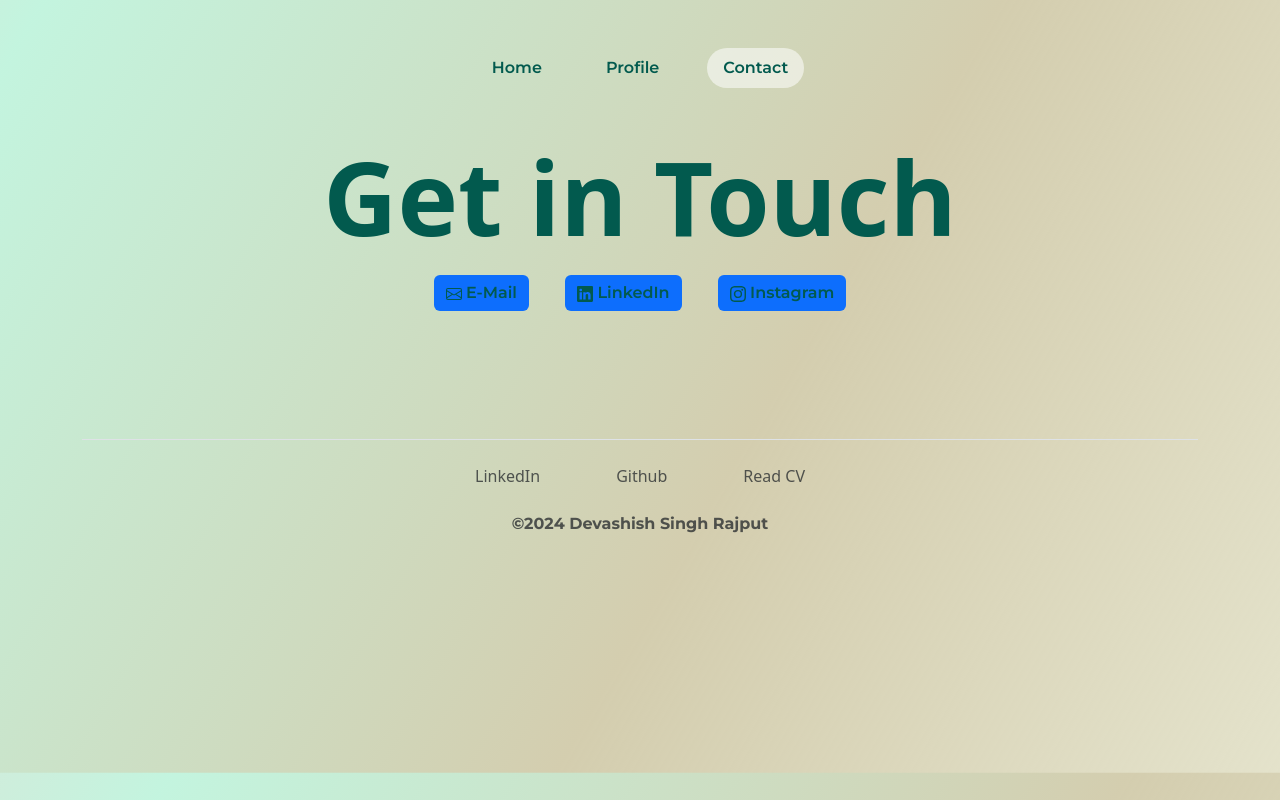
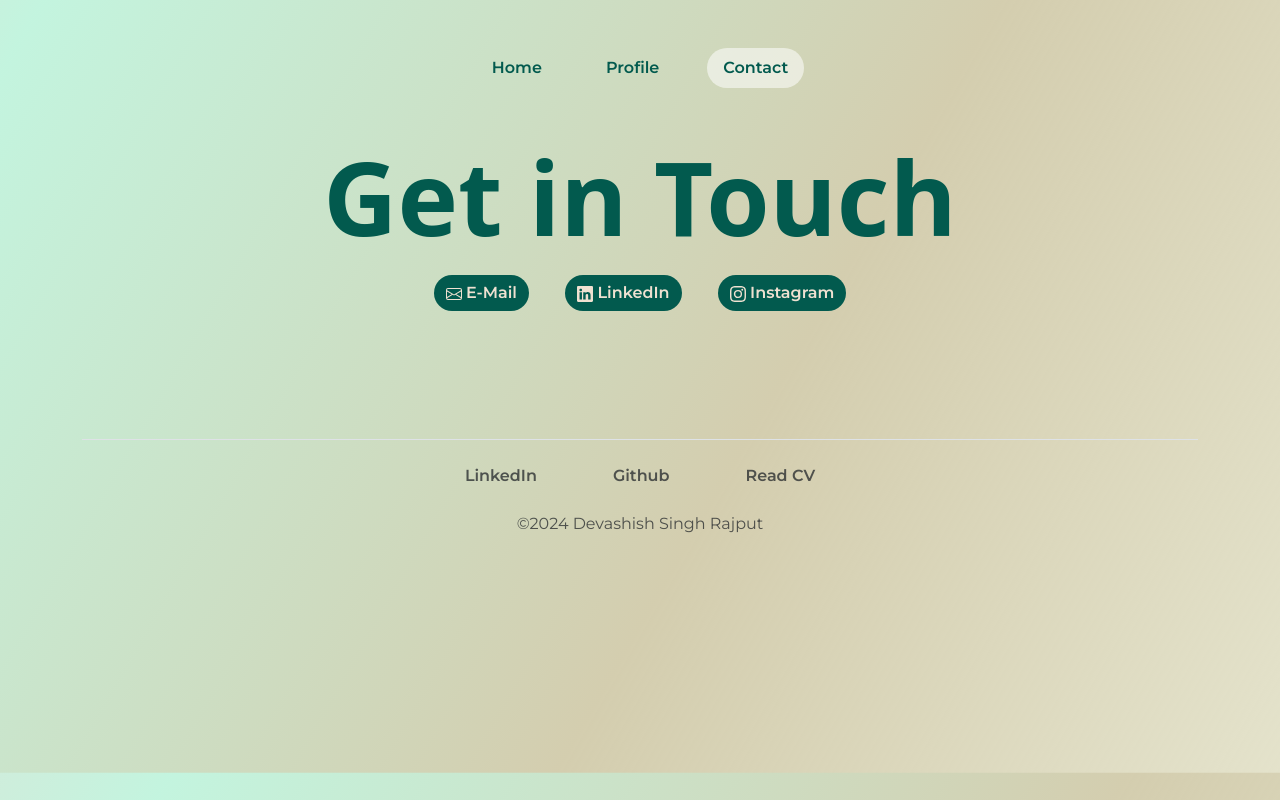
Before and after one commit to devashish0818/PersonalSite, a plain HTML site: page index.html in a window 1280 px wide. Both pictures are taken after a click on the tab "Contact". Drawn offline with nearby package versions, Linux system fonts and the light colour scheme; a web font is replaced by a local one.

Commit message:
Update style.css
contact page updated

```diff
--- a/style.css
+++ b/style.css
@@ -99,6 +99,8 @@ p{
     font-weight: bold;
     color: rgb(76, 103, 99);
 }
+
+
 
 a{
     margin-left: 30px;
@@ -212,22 +214,20 @@ h4.display-4{
     text-decoration: none;
 }
 
-/* .project2 .project-container{
-    background-color: aqua;
+.copyrigth{
+    font-weight: normal;
 }
 
-.project3 .project-container{
-    background-color: aqua;
+.contact a.btn{
+    border-radius: 64px;
+    background-color: rgb(2, 90, 78);
+    color: #EFE1D1;
 }
 
-.project4 .project-container{
-    background-color: aqua;
+.footer a{
+    font-weight: 600;
+    font-family: "Montserrat", sans-serif;
 }
-
-.project1 .project-container{
-    background-color: CDE8E5;
-} */
-
 /* responsiveness */
 @media (max-width:1200px){
     .experience{
```
